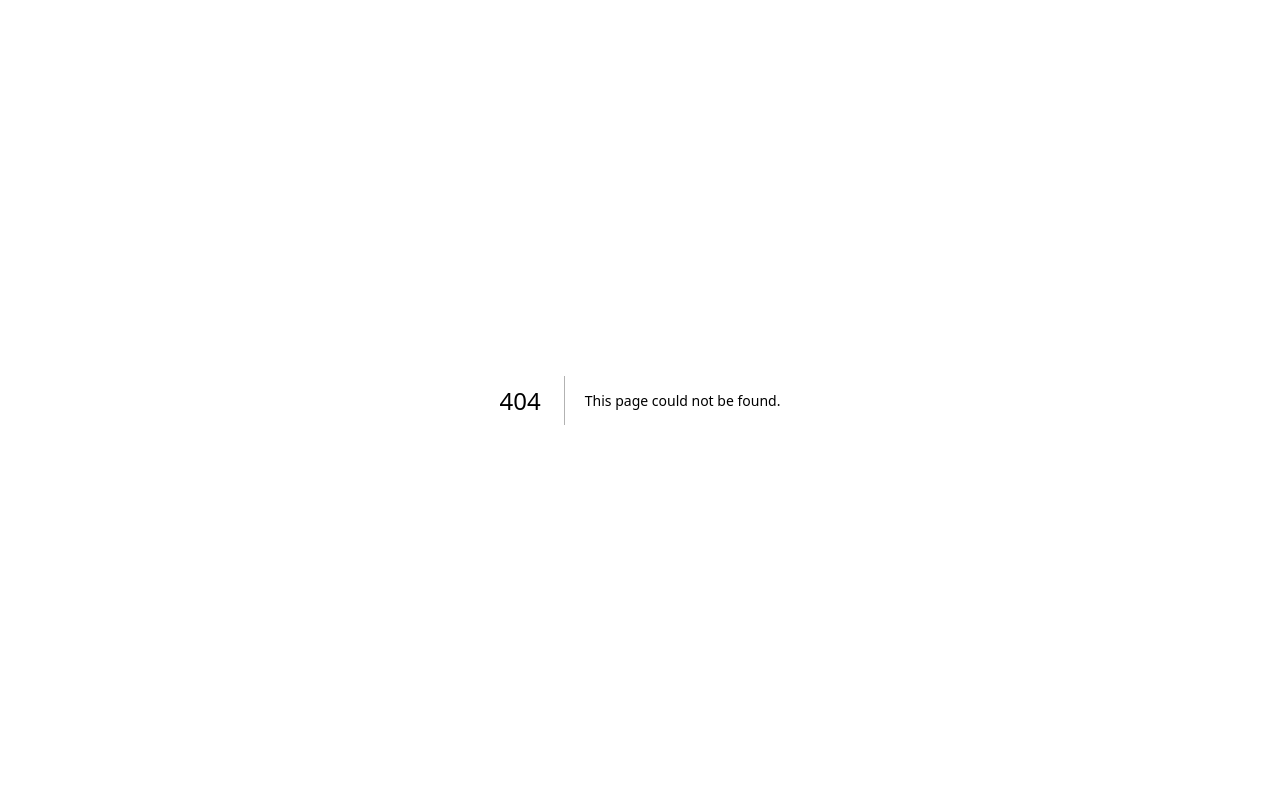
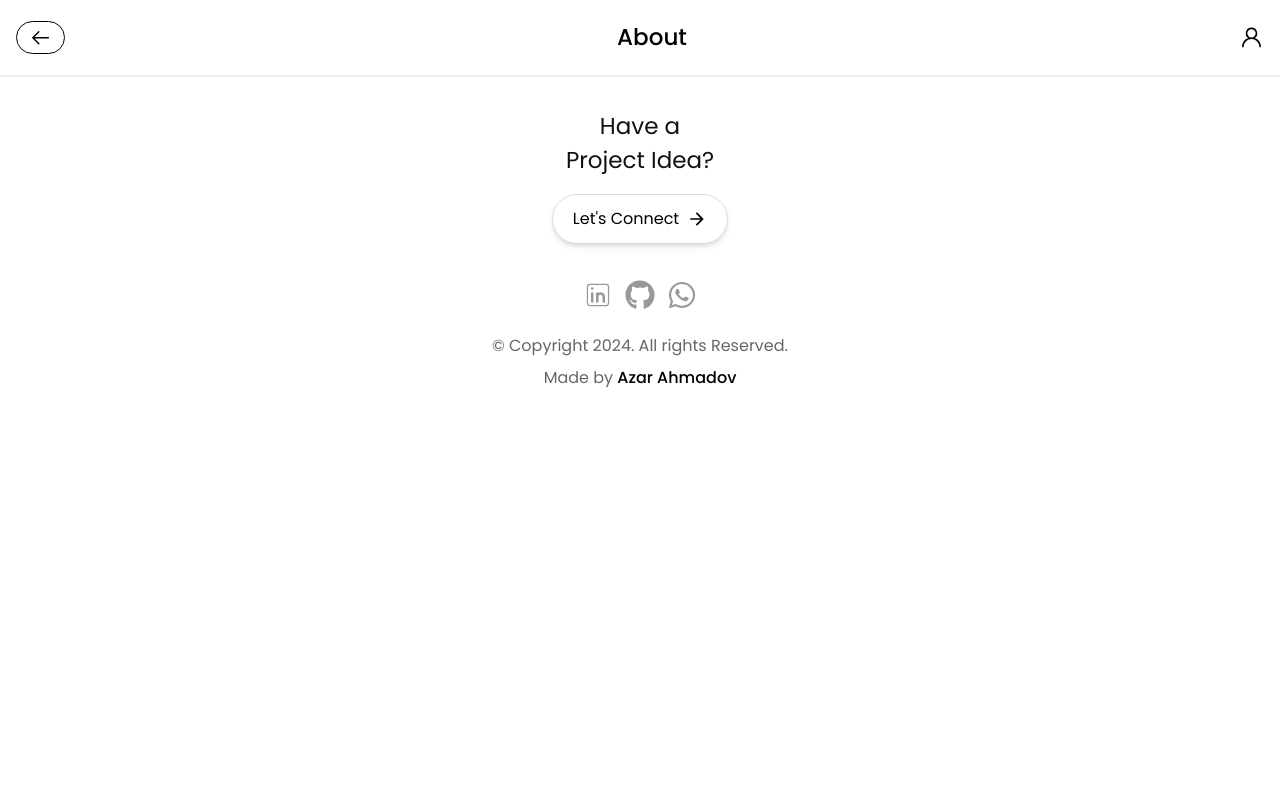
Before and after one commit to AzarAhmadov/Dev-Portfolio, a Next.js app: page /about in a window 1280 px wide. Before the commit this address had no page. Shown: the top 800 px of the page. Built offline with nearby package versions, Linux system fonts and the light colour scheme.

Commit message:
Create About page

```diff
--- /dev/null
+++ b/src/app/about/page.tsx
@@ -0,0 +1,13 @@
+import React from 'react'
+import Title from '@/common/Title/Title'
+import { GoPerson } from "react-icons/go";
+
+const page = () => {
+    return (
+        <>
+            <Title title={'About'} icon={<GoPerson className='text-[25px]' />} />
+        </>
+    )
+}
+
+export default page
```
